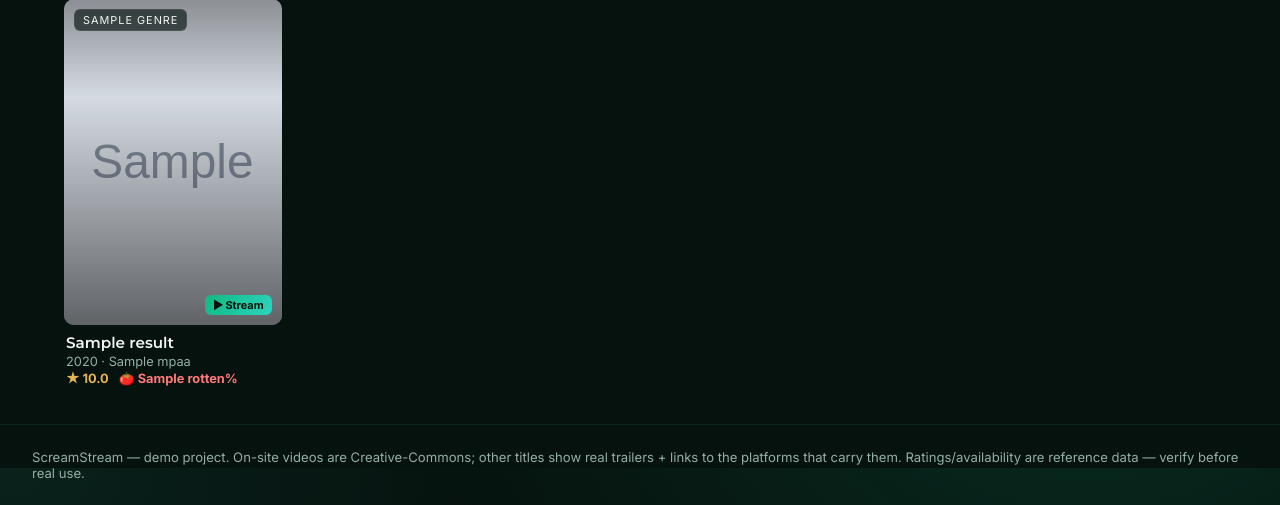
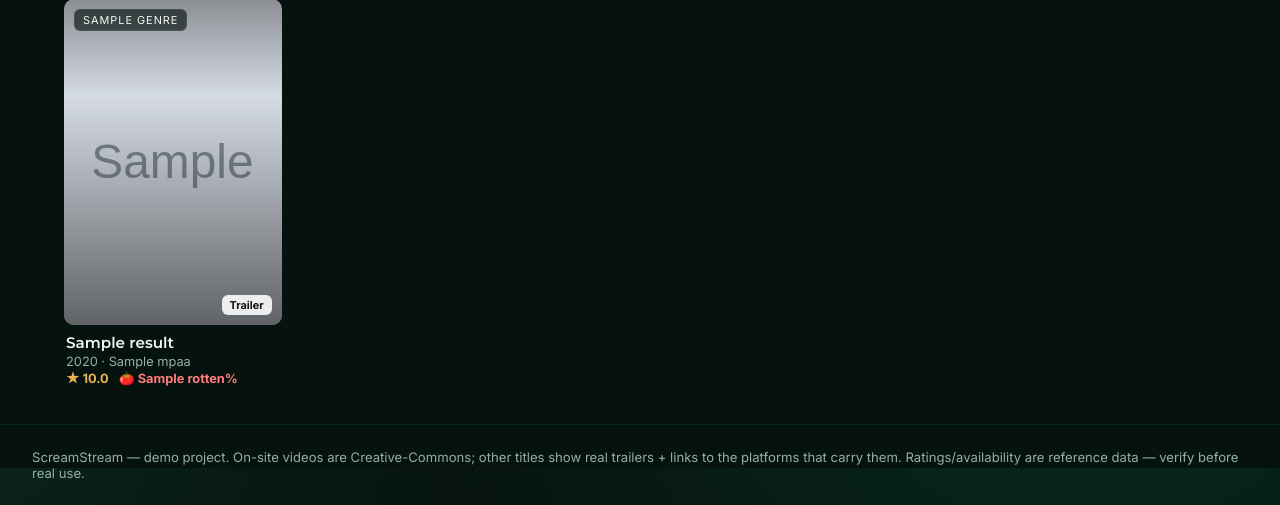
Before and after one commit to Jyotishman89/ScreamStream, a Python web app: template templates/ask.html in a window 1280 px wide. Shown: the part 332-837 px from the top of the page. Run offline with Jinja, Linux system fonts and the light colour scheme; the template is opened without the code that fills it: most values are stand-ins (such as "Sample title", 1, 10 or a date in 2020); grey boxes marked "Sample" are stand-in pictures.

Commit message:
Label all cards as Trailer to avoid implying on-site streaming

```diff
--- a/templates/_card.html
+++ b/templates/_card.html
@@ -4,11 +4,7 @@
          src="{{ m.poster if m.poster else url_for('poster', movie_id=m.id) }}">
 
     <span class="poster-badge">{{ m.genre }}</span>
-    {% if m.video %}
-      <span class="poster-flag flag-stream">▶ Stream</span>
-    {% else %}
-      <span class="poster-flag flag-trailer">Trailer</span>
-    {% endif %}
+    <span class="poster-flag flag-trailer">Trailer</span>
     <span class="poster-play">▶</span>
     <div class="poster-grad"></div>
 
```
